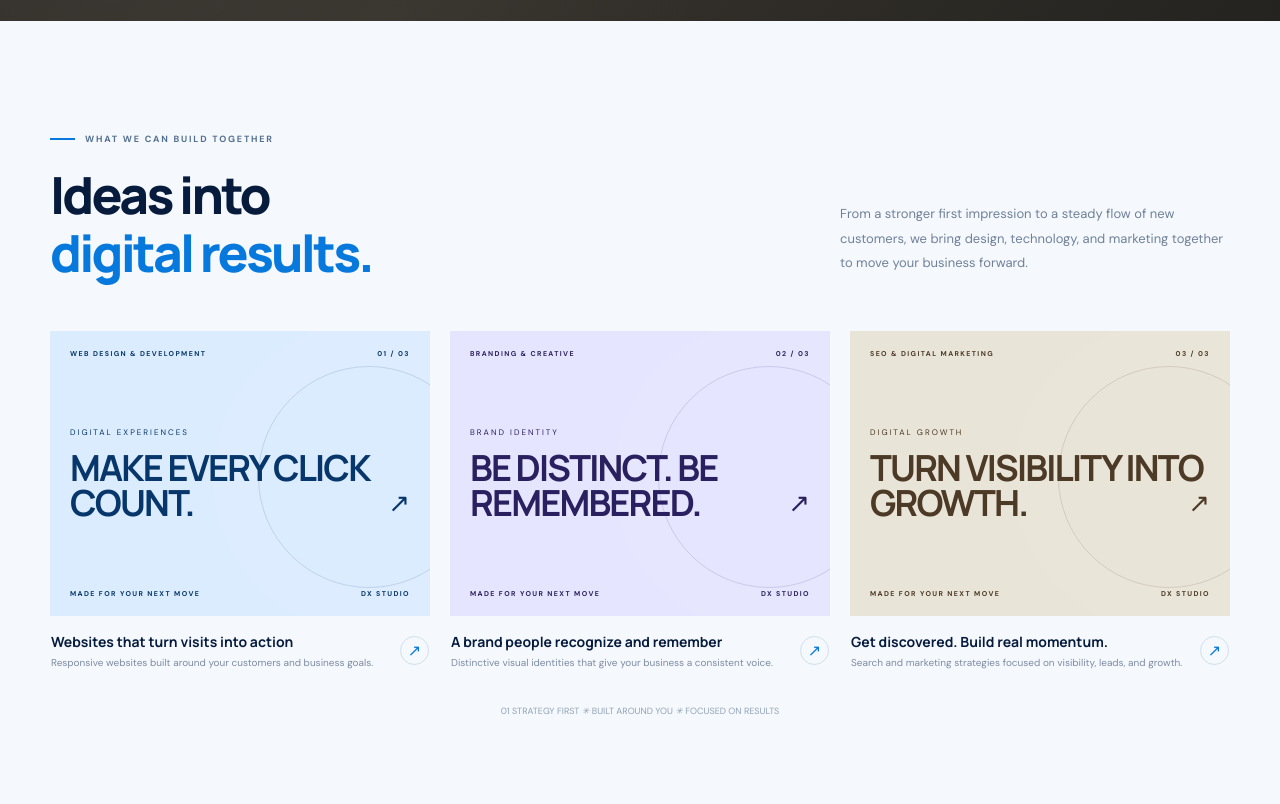
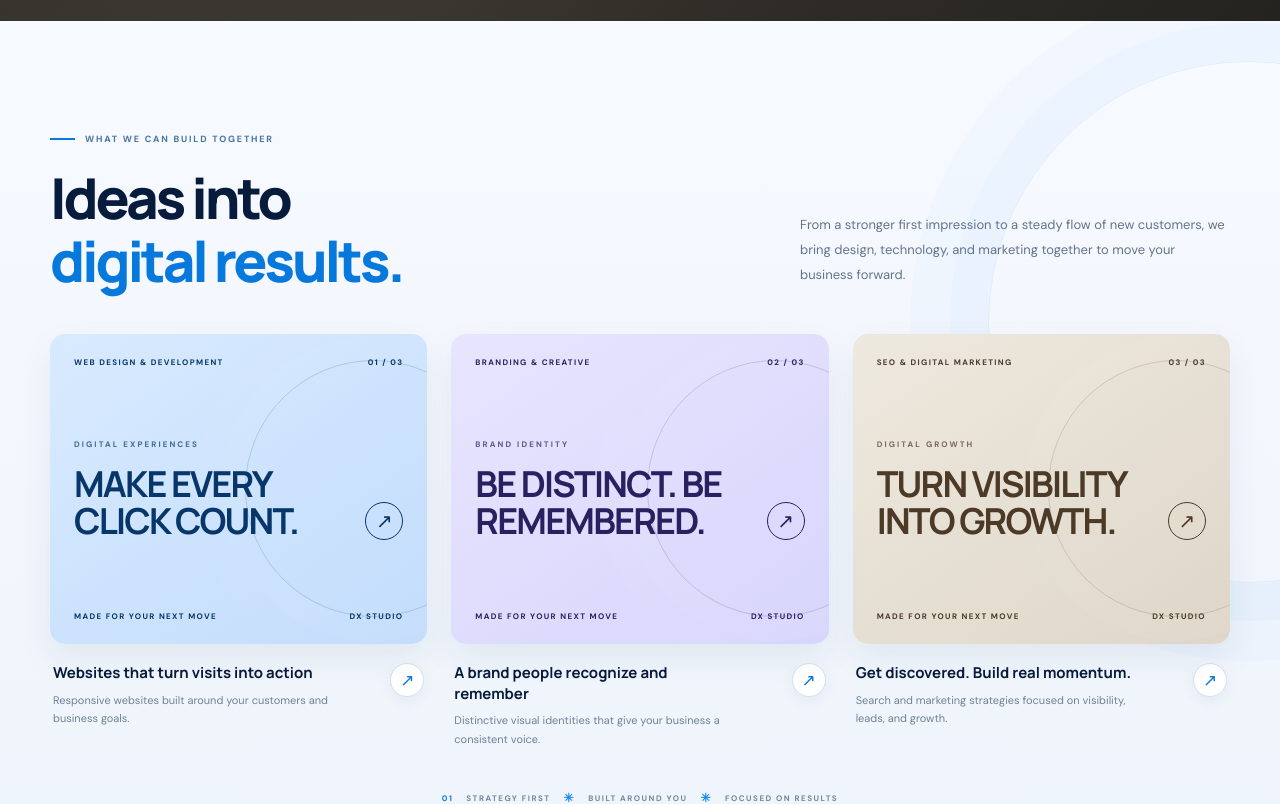
Before and after one commit to digitonixexperts/Digitonix-Experts, a Next.js app: page / in a window 1280 px wide. Shown: the part 3140-3944 px from the top of the page. Built offline with nearby package versions, Linux system fonts and the light colour scheme.

Commit message:
Polish homepage capabilities showcase design

```diff
--- a/app/globals.css
+++ b/app/globals.css
@@ -322,3 +322,33 @@
 .about-office-photo>img{width:100%;height:100%;object-fit:contain;object-position:center;image-rendering:auto}
 .about-photo-label{right:0;bottom:0;border-radius:5px 0 0 0;background:#fbfaf7;padding:14px 18px;box-shadow:0 8px 24px rgba(25,29,35,.12)}
 @media(max-width:680px){.about-office-photo{inset:50% auto auto 50%;width:min(100%,390px);height:auto;aspect-ratio:1/1}.about-photo-label{padding:11px 14px}}
+
+
+/* Refined capabilities showcase */
+.work-section{background:linear-gradient(180deg,#f7faff 0%,#eef4fb 100%);position:relative;overflow:hidden}
+.work-section:before{content:"";position:absolute;width:520px;height:520px;right:-230px;top:40px;border:1px solid rgba(8,121,220,.09);border-radius:50%;box-shadow:0 0 0 38px rgba(8,121,220,.025),0 0 0 78px rgba(8,121,220,.02);pointer-events:none}
+.work-section>.container{position:relative;z-index:1}
+.work-section .section-heading{margin-bottom:42px}
+.work-section .eyebrow{color:#47749f}
+.work-section .section-heading h2{font-size:clamp(42px,4.4vw,59px);letter-spacing:-3.2px}
+.work-section .split-heading>p{max-width:430px;color:#62748d;font-size:13px}
+.projects-grid{gap:24px}
+.project-card{min-width:0;transition:transform .28s ease}
+.project-card:hover{transform:translateY(-7px)}
+.project-art{height:310px;padding:23px 24px;border-radius:15px;box-shadow:0 14px 35px rgba(13,43,80,.07);isolation:isolate}
+.project-blue{background:linear-gradient(145deg,#d8eaff 0%,#c3ddfb 100%);color:#07376a}
+.project-lilac{background:linear-gradient(145deg,#e8e5ff 0%,#d7d5fb 100%);color:#29215f}
+.project-sand{background:linear-gradient(145deg,#eee9df 0%,#ded6c8 100%);color:#4c3926}
+.project-art-top,.project-art-bottom{font-size:8px;letter-spacing:1.35px}
+.project-art-center>span{font-size:8px;letter-spacing:2.1px;font-weight:800;margin-bottom:17px;opacity:.72}
+.project-art-center strong{max-width:290px;font-size:clamp(29px,2.8vw,38px);line-height:1.02;letter-spacing:-1.8px}
+.project-art-center i{width:38px;height:38px;border:1px solid currentColor;border-radius:50%;display:grid;place-items:center;font-size:20px}
+.project-art:after{width:255px;height:255px;right:-75px;top:26px;opacity:.16;box-shadow:0 0 0 24px rgba(255,255,255,.22),0 0 0 50px rgba(255,255,255,.15)}
+.project-caption{align-items:flex-start;padding:19px 3px 5px;gap:14px}
+.project-caption h3{font-size:15px;line-height:1.35;max-width:290px;margin-bottom:7px}
+.project-caption p{font-size:11px;line-height:1.7;max-width:300px;color:#6f8097}
+.project-link{flex:0 0 34px;width:34px;height:34px;background:#fff;border-color:#d5e2f0;box-shadow:0 5px 14px rgba(14,54,99,.06);font-size:17px}
+.portfolio-note{display:flex;align-items:center;justify-content:center;gap:13px;margin:37px 0 0;color:#73869e;font-size:8px;font-weight:800;letter-spacing:1.5px}
+.portfolio-note span{color:#0879dc}
+.portfolio-note i{font-style:normal;color:#168cf0;font-size:12px}
+@media(max-width:680px){.work-section .section-heading h2{font-size:41px;letter-spacing:-2.3px}.projects-grid{gap:18px}.project-art{height:270px;padding:20px;border-radius:13px}.project-art-center strong{font-size:34px}.project-caption{padding-top:14px}.portfolio-note{flex-wrap:wrap;gap:8px;font-size:7px;letter-spacing:1px;margin-top:28px}}
```
